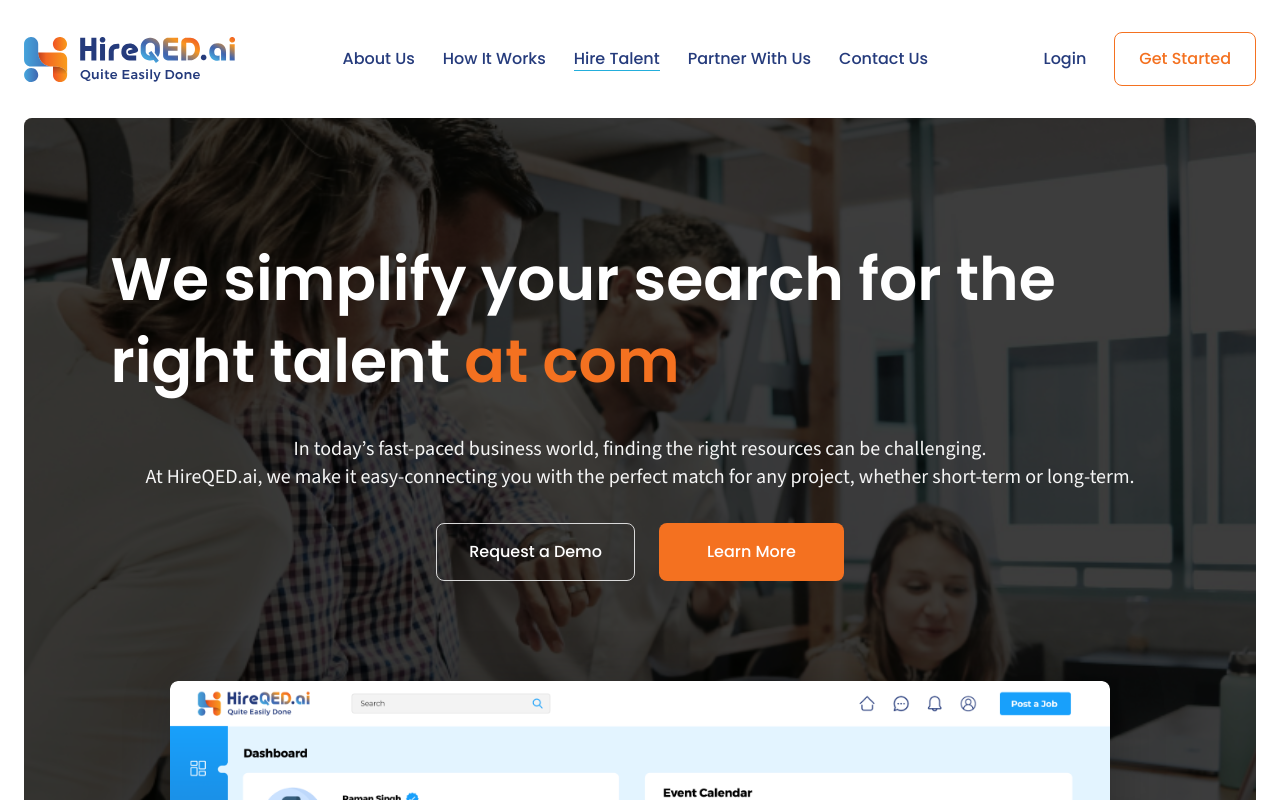
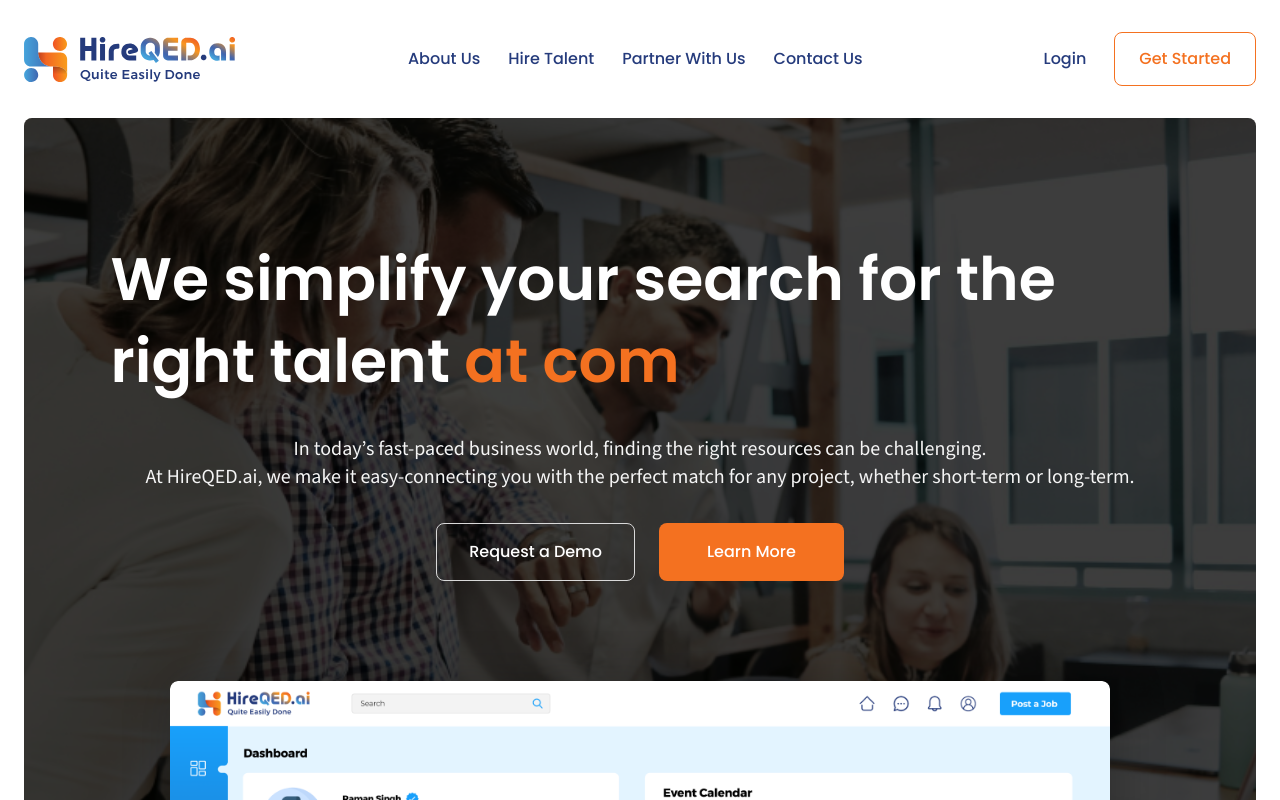
Before and after one commit to Harshad812/hireqed, a Next.js app: page / in a window 1280 px wide. Shown: the top 800 px of the page. Built offline with nearby package versions, Linux system fonts and the light colour scheme.

Commit message:
bug fixes

```diff
--- a/src/components/Footer/index.tsx
+++ b/src/components/Footer/index.tsx
@@ -11,13 +11,18 @@
             <div className="flex md:flex-row flex-col flex-wrap justify-between 2xl:gap-20 xl:gap-16 md:gap-10 sm:gap-8 gap-4">
               <div className="flex flex-col gap-6 w-full 2xl:max-w-[378px] lg:max-w-[290px] mr-auto">
                 <div>
-                  <Image src={Logo} alt="Logo" className="md:w-[211px] sm:w-[160px] w-[125px]" />
+                  <Image
+                    src={Logo}
+                    alt="Logo"
+                    className="md:w-[211px] sm:w-[160px] w-[125px]"
+                  />
                 </div>
                 <div className="lg:max-w-full max-w-[300px] w-full">
                   <p className="text-gray-500 text-xs font-normal">
-                    Empowering businesses with tailored tech solutions, innovative
-                    AI offerings, and unmatched expertise in digital
-                    transformation. Your partner in navigating the future of work.
+                    Empowering businesses with tailored tech solutions,
+                    innovative AI offerings, and unmatched expertise in digital
+                    transformation. Your partner in navigating the future of
+                    work.
                   </p>
                 </div>
               </div>
@@ -189,8 +194,14 @@
                   <ul className="flex items-center xl:gap-8 md:gap-7 sm:gap-6 gap-5">
                     {socialMediaData.map((items, index) => (
                       <li key={index} className="flex">
-                        <a href={items.link} className="inline-block">
-                          {items.logo && <items.logo className="xl:w-8 xl:h-8 md:w-7 md:h-7 sm:w-6 sm:h-6 w-5 h-5" />}
+                        <a
+                          href={items.link}
+                          className="inline-block"
+                          target="_blank"
+                        >
+                          {items.logo && (
+                            <items.logo className="xl:w-8 xl:h-8 md:w-7 md:h-7 sm:w-6 sm:h-6 w-5 h-5" />
+                          )}
                         </a>
                       </li>
                     ))}
--- a/src/components/Header/index.tsx
+++ b/src/components/Header/index.tsx
@@ -34,12 +34,8 @@
       href: "/about-us",
     },
     {
-      name: "How it Works",
-      href: "/how-it-works",
-    },
-    {
       name: "Hire Talent",
-      href: "/",
+      href: "/hire-from-us",
     },
     {
       name: "Partner with Us",
@@ -57,7 +53,11 @@
         <div className="flex items-center justify-between">
           <div className="logo">
             <a href="/">
-              <Image src={Logo} alt="Logo" className="xl:w-[211px] sm:w-[180px] w-[90px]" />
+              <Image
+                src={Logo}
+                alt="Logo"
+                className="xl:w-[211px] sm:w-[180px] w-[90px]"
+              />
             </a>
           </div>
           <div className="lg:hidden block">
--- a/src/constants/data.ts
+++ b/src/constants/data.ts
@@ -128,7 +128,7 @@
     { id: 14, logo: OracleDataCloudLogo, alt: "OracleDataCloud-logo" },
     { id: 15, logo: ChefLogo, alt: "Chef-logo" },
     { id: 16, logo: GitHubActionsLogo, alt: "GitHubActions-logo" },
-    { id: 17, logo: TerraformLogo, alt: "Terraform-logo" }
+    { id: 17, logo: TerraformLogo, alt: "Terraform-logo" },
   ],
   [
     { id: 1, logo: MysqlLogo, alt: "Mysql-logo" },
@@ -303,7 +303,7 @@
   },
   {
     id: 2,
-    link: "/",
+    link: "https://x.com/HireQEDai",
     logo: TwitterIcon,
   },
   {
@@ -313,7 +313,7 @@
   },
   {
     id: 4,
-    link: "/",
+    link: "https://www.linkedin.com/company/hireqed-ai",
     logo: LinkdinIcon,
   },
   {
```
Also changed, not shown: src/app/hire-from-us/page.tsx (renamed from src/app/how-it-works/page.tsx), 2 other files (tests, documents, lock files or other folders).
